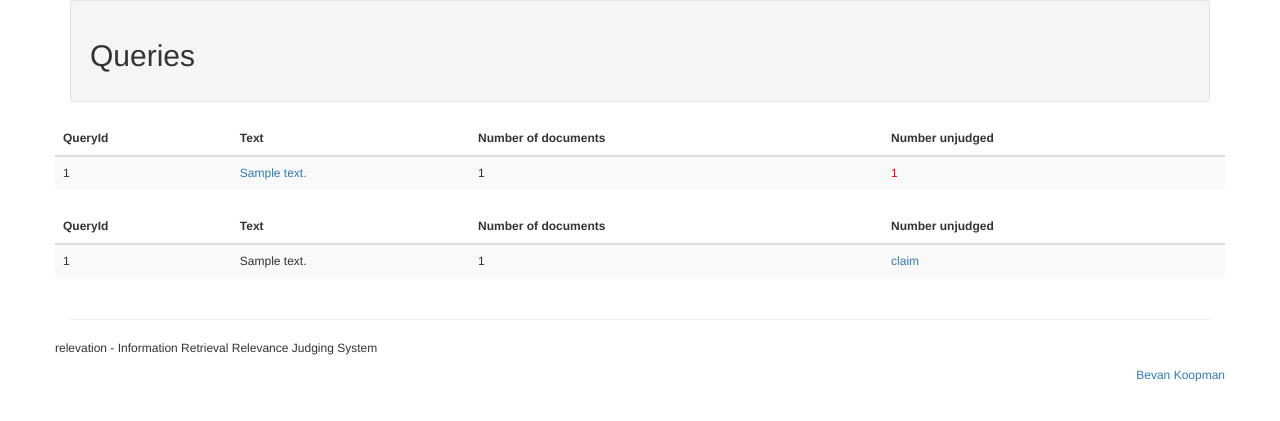
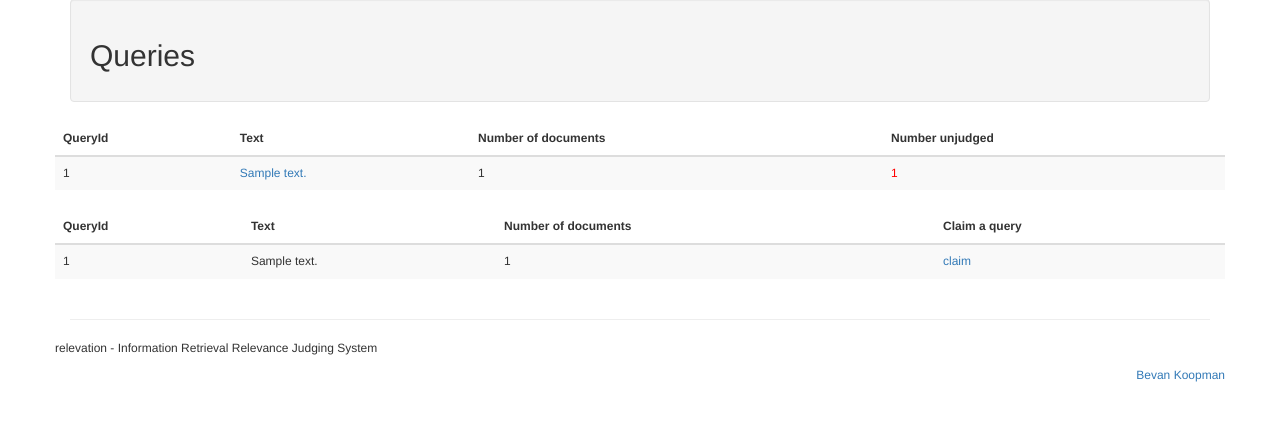
Before and after one commit to ielab/relevation, a Django app: template judgementapp/templates/judgementapp/query_list.html in a window 1280 px wide. Shown: the part 133-554 px from the top of the page. Run offline with Django 3.2, Linux system fonts and the light colour scheme; the template is opened without the code that fills it: most values are stand-ins (such as "Sample title", 1, 10 or a date in 2020); parts of the project's set-up code (start-up, migrations or seed data) failed here and were passed over; some libraries are stand-ins or nearby versions.

Commit message:
fix table header

```diff
--- a/judgementapp/templates/judgementapp/query_list.html
+++ b/judgementapp/templates/judgementapp/query_list.html
@@ -48,7 +48,7 @@
                   <th>QueryId</th>
                   <th>Text</th>
                   <th>Number of documents</th>
-                  <th>Number unjudged</th>
+                  <th>Claim a query</th>
                 </tr>
               </thead>
               <tbody>
```
